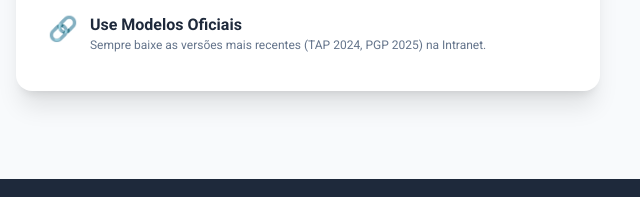
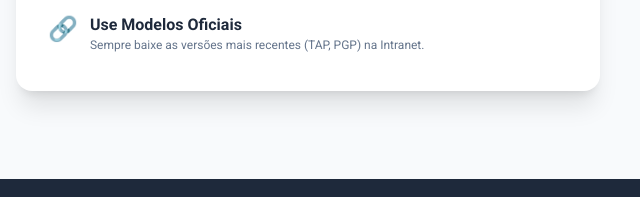
Before and after one commit to igorcaires80/CNJ_ECP, a plain HTML site: page index.html in a window 1280 px wide. Shown: the part 3065-3262 px from the top of the page, 640-1280 px from the left. Drawn offline with nearby package versions, Linux system fonts and the light colour scheme.

Commit message:
Update index.html

```diff
--- a/index.html
+++ b/index.html
@@ -311,7 +311,7 @@
                         <span class="text-2xl mr-3">🔗</span>
                         <div>
                             <h5 class="font-bold text-slate-800">Use Modelos Oficiais</h5>
-                            <p class="text-xs text-slate-500">Sempre baixe as versões mais recentes (TAP 2024, PGP 2025) na Intranet.</p>
+                            <p class="text-xs text-slate-500">Sempre baixe as versões mais recentes (TAP, PGP) na Intranet.</p>
                         </div>
                     </div>
                 </div>
```
